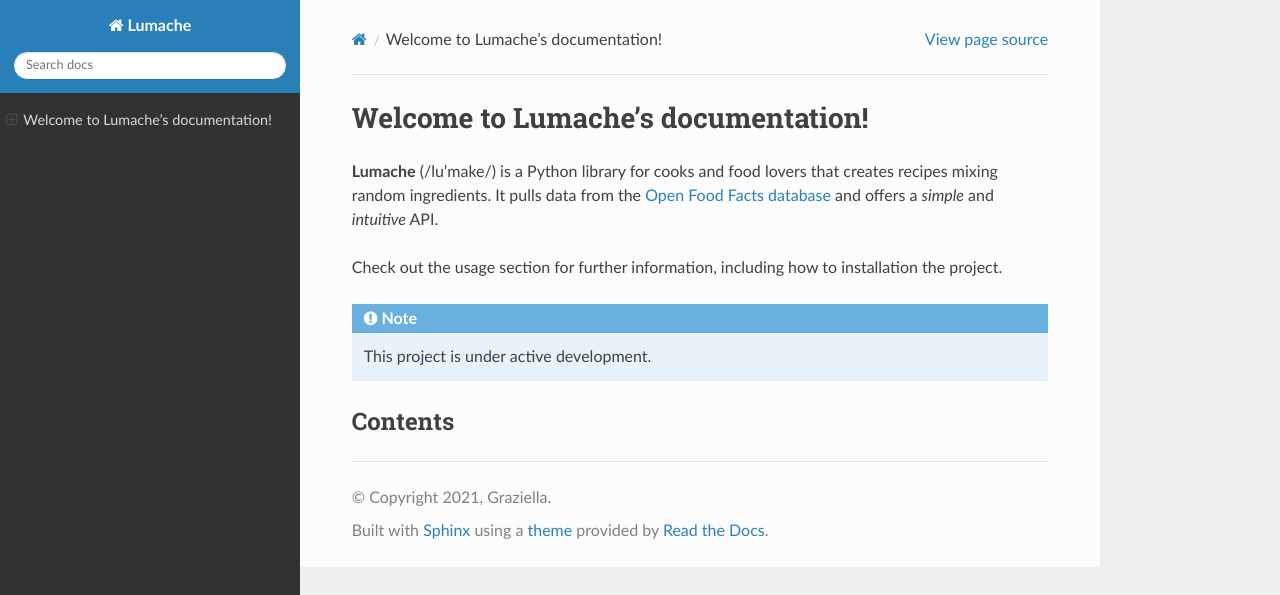
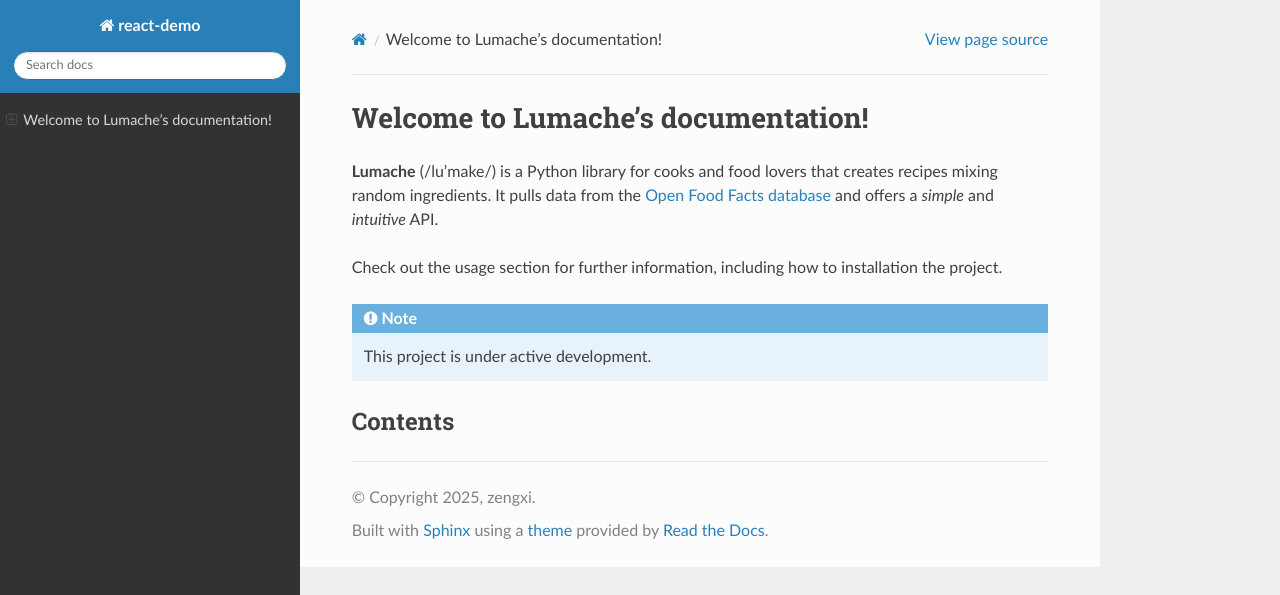
Before and after one commit to zengxi0209/react-demo, a Sphinx documentation site: the page built from docs/source/index.rst, in a window 1280 px wide. Shown: the top 595 px of the page. Built offline with Sphinx 7.4.7 and the Read the Docs theme 3.1.0, drawn with Linux system fonts in a browser that asks for light colours; pages that are not in the unit, such as notebooks, are missing from menus.

Commit message:
Update conf.py

```diff
--- a/docs/source/conf.py
+++ b/docs/source/conf.py
@@ -2,9 +2,9 @@
 
 # -- Project information
 
-project = 'Lumache'
-copyright = '2021, Graziella'
-author = 'Graziella'
+project = 'react-demo'
+copyright = '2025, zengxi'
+author = 'zengxi'
 
 release = '0.1'
 version = '0.1.0'
@@ -17,6 +17,7 @@
     'sphinx.ext.autodoc',
     'sphinx.ext.autosummary',
     'sphinx.ext.intersphinx',
+    'myst_parser'
 ]
 
 intersphinx_mapping = {
@@ -33,3 +34,9 @@
 
 # -- Options for EPUB output
 epub_show_urls = 'footnote'
+# -- Options for PDF output
+latex_engine = 'xelatex'
+latex_use_xindy = False
+latex_elements = {
+    'preamble': '\\usepackage[UTF8]{ctex}\n',
+}
```
